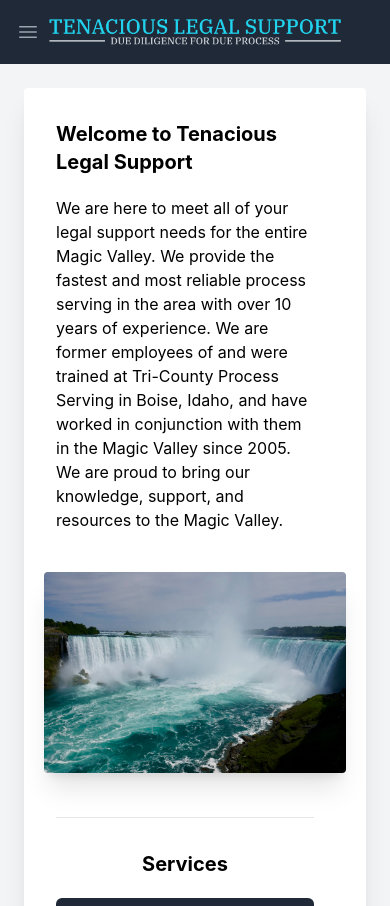
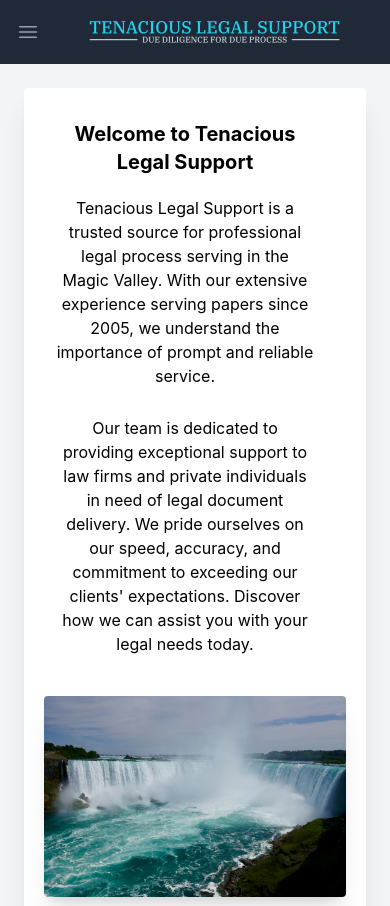
Before and after one commit to patrick-misner/tenacious-legal, a React (Create React App) app: page / in a window 390 px wide. Shown: the top 906 px of the page. Built offline with nearby package versions, Linux system fonts and the light colour scheme.

Commit message:
welcome comp and mobile format update

```diff
--- a/src/components/nav/Navbar.jsx
+++ b/src/components/nav/Navbar.jsx
@@ -27,7 +27,7 @@ export default function Navbar() {
     <Disclosure as="nav" className="bg-gray-800">
       {({ open }) => (
         <>
-          <div className="mx-auto pb-4 max-w-7xl px-2 sm:px-6 lg:px-8">
+          <div className="mx-auto pb-4 max-w-7xl px-2 sm:px-6 lg:px-8 sm:pt-4">
             <div className="p-2 px-4 text-gray-300 flex justify-center">
               <img
                 className="hidden h-10 w-auto sm:block px-2"
@@ -40,8 +40,8 @@ export default function Navbar() {
                 alt="Tenacious Legal Support"
               />
             </div>
-            <div className="relative flex h-8 items-center justify-between">
-              <div className="absolute inset-y-0 left-0 flex items-center sm:hidden">
+            <div className="flex h-8 items-center justify-between">
+              <div className="inset-y-0 left-0 flex items-center sm:hidden">
                 {/* Mobile menu button */}
                 <Disclosure.Button className="inline-flex items-center justify-center rounded-md p-2 text-gray-400 hover:bg-gray-700 hover:text-white focus:outline-none focus:ring-2 focus:ring-inset focus:ring-white">
                   <span className="sr-only">Open main menu</span>
@@ -55,7 +55,7 @@ export default function Navbar() {
               <div className="flex flex-1 items-center justify-center ">
                 <div className="flex-shrink-0 items-center text-gray-300">
                   <img
-                    className="block h-7 sm:h-8 w-auto sm:hidden px-2"
+                    className="block h-6 w-auto sm:hidden px-2"
                     src={logo}
                     alt="Tenacious Legal Support"
                   />
--- a/src/components/welcome.jsx
+++ b/src/components/welcome.jsx
@@ -2,18 +2,22 @@ import logo from '../images/shoshone.jpg';
 
 const Welcome = () => (
   <>
-    <div className="col-span-12 md:col-span-7 text-black px-3 my-3 mr-5">
-      <p className="font-bold mb-5 text-xl">
+    <div className="col-span-12 md:col-span-7 md:text-left text-center text-black px-3 my-3 mr-5">
+      <p className="font-bold mb-5 text-xl text-center">
         Welcome to Tenacious Legal Support
       </p>
+      <p className="mb-7">
+        Tenacious Legal Support is a trusted source for professional legal
+        process serving in the Magic Valley. With our extensive experience
+        serving papers since 2005, we understand the importance of prompt and
+        reliable service.
+      </p>
       <p className="mb-5">
-        We are here to meet all of your legal support needs for the entire Magic
-        Valley. We provide the fastest and most reliable process serving in the
-        area with over 10 years of experience. We are former employees of and
-        were trained at Tri-County Process Serving in Boise, Idaho, and have
-        worked in conjunction with them in the Magic Valley since 2005. We are
-        proud to bring our knowledge, support, and resources to the Magic
-        Valley.
+        Our team is dedicated to providing exceptional support to law firms and
+        private individuals in need of legal document delivery. We pride
+        ourselves on our speed, accuracy, and commitment to exceeding our
+        clients' expectations. Discover how we can assist you with your legal
+        needs today.
       </p>
     </div>
     <div className="col-span-12 md:col-span-5 pt-2 my-auto hover:scale-105 transition duration-300">
```
